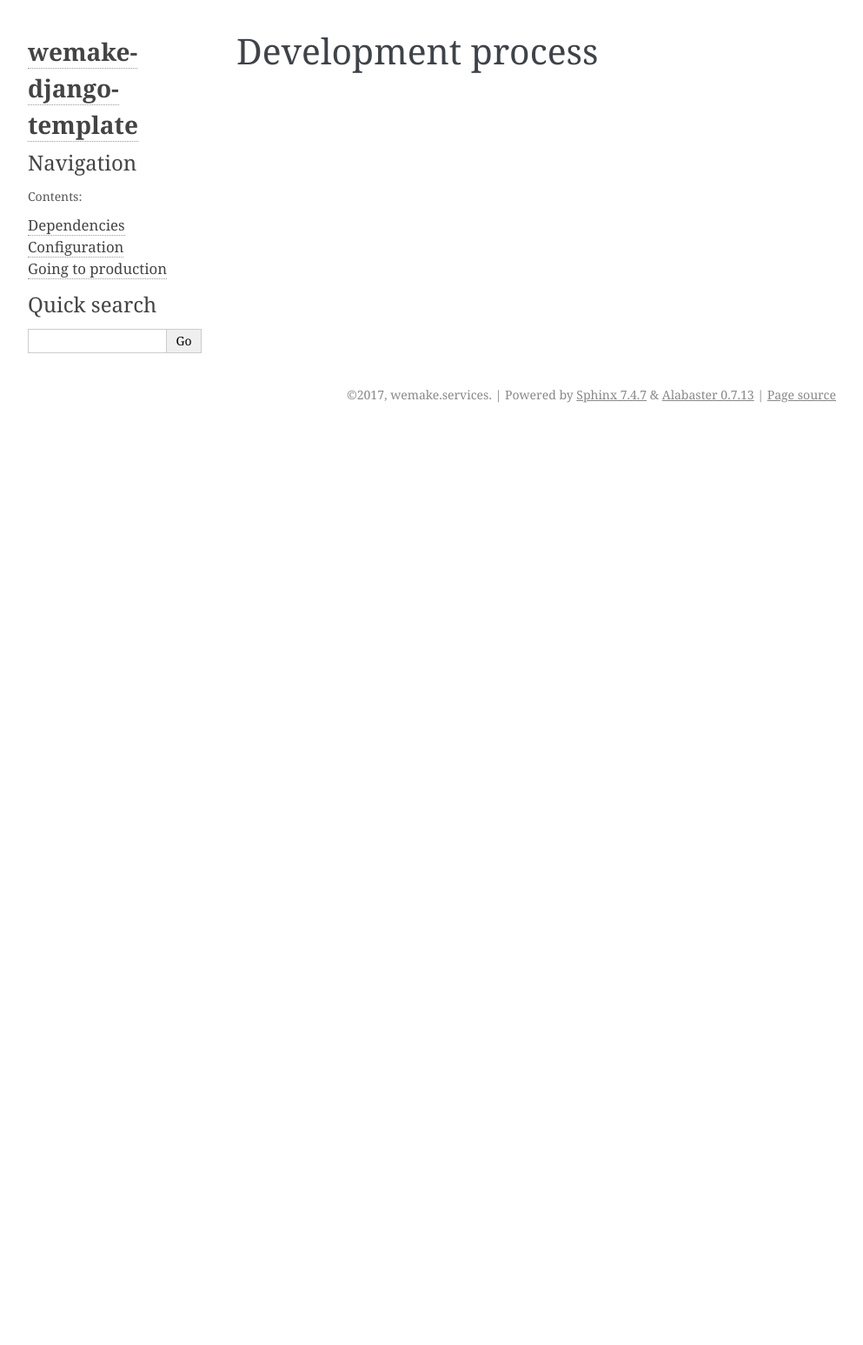
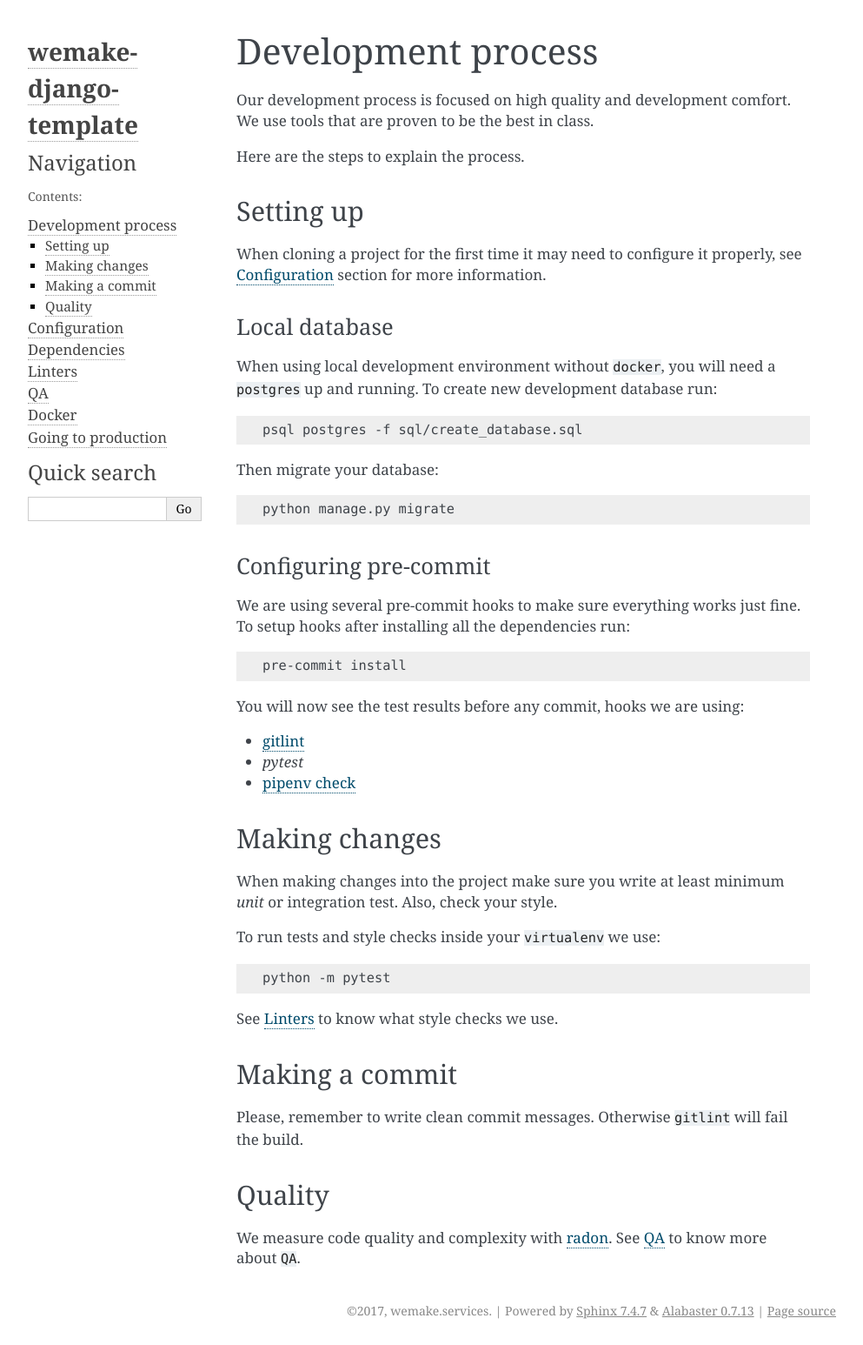
Before and after one commit to wemake-services/wemake-django-template, a Sphinx documentation site: the page built from {{cookiecutter.project_name}}/docs/_pages/development-process.rst, in a window 1280 px wide. Shown: the whole page at 87% size, without its empty margins (148-1141 px from the left). Built offline with Sphinx 7.4.7, drawn with Linux system fonts in a browser that asks for light colours; before the commit the page ends 900 px from its top, so only the background shows below that.

Commit message:
Updates docs

```diff
--- a/{{cookiecutter.project_name}}/docs/_pages/configuration.rst
+++ b/{{cookiecutter.project_name}}/docs/_pages/configuration.rst
@@ -1,3 +1,5 @@
+.. _configuration:
+
 Configuration
 =============
 
--- a/{{cookiecutter.project_name}}/docs/_pages/development-process.rst
+++ b/{{cookiecutter.project_name}}/docs/_pages/development-process.rst
@@ -1,2 +1,71 @@
 Development process
 ===================
+
+Our development process is focused on high quality and development comfort.
+We use tools that are proven to be the best in class.
+
+Here are the steps to explain the process.
+
+
+Setting up
+----------
+
+When cloning a project for the first time it may need to configure it properly, see :ref:`configuration` section for more information.
+
+Local database
+~~~~~~~~~~~~~~
+
+When using local development environment without ``docker``, you will need a ``postgres`` up and running. To create new development database run:
+
+.. code:: bash
+
+  psql postgres -f sql/create_database.sql
+
+Then migrate your database:
+
+.. code:: bash
+
+  python manage.py migrate
+
+Configuring pre-commit
+~~~~~~~~~~~~~~~~~~~~~~
+
+We are using several pre-commit hooks to make sure everything works just fine.
+To setup hooks after installing all the dependencies run:
+
+.. code:: bash
+
+  pre-commit install
+
+
+You will now see the test results before any commit, hooks we are using:
+
+- `gitlint <http://jorisroovers.github.io/gitlint/>`_
+- `pytest`
+- `pipenv check <https://docs.pipenv.org/advanced.html#detection-of-security-vulnerabilities>`_
+
+
+Making changes
+--------------
+
+When making changes into the project make sure you write at least minimum `unit` or integration test. Also, check your style.
+
+To run tests and style checks inside your ``virtualenv`` we use:
+
+.. code:: bash
+
+  python -m pytest
+
+See :ref:`linters` to know what style checks we use.
+
+
+Making a commit
+---------------
+
+Please, remember to write clean commit messages. Otherwise ``gitlint`` will fail the build.
+
+
+Quality
+-------
+
+We measure code quality and complexity with `radon <https://github.com/rubik/radon>`_. See :ref:`qa` to know more about ``QA``.
--- a/{{cookiecutter.project_name}}/docs/index.rst
+++ b/{{cookiecutter.project_name}}/docs/index.rst
@@ -5,8 +5,12 @@ Welcome to wemake-django-template's documentation!
    :maxdepth: 2
    :caption: Contents:
 
+   _pages/development-process.rst
+   _pages/configuration.rst
    _pages/dependencies.rst
-   _pages/configuration.rst
+   _pages/linters.rst
+   _pages/qa.rst
+   _pages/docker.rst
    _pages/going-to-production.rst
 
 Indices and tables
```
Also changed, not shown: other parts of {{cookiecutter.project_name}}/docs/_pages/configuration.rst (+1 -1 lines), {{cookiecutter.project_name}}/docs/_pages/linters.md (deleted, +0 -17 lines), {{cookiecutter.project_name}}/docs/_pages/linters.rst (added, +14 -0 lines), {{cookiecutter.project_name}}/docs/_pages/qa.md (deleted, +0 -1 lines), {{cookiecutter.project_name}}/docs/_pages/qa.rst (added, +54 -0 lines), {{cookiecutter.project_name}}/README.md.
